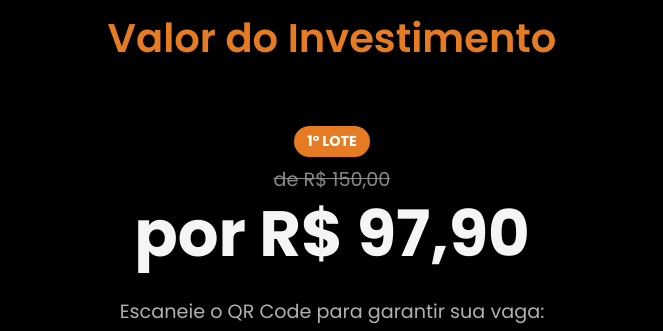
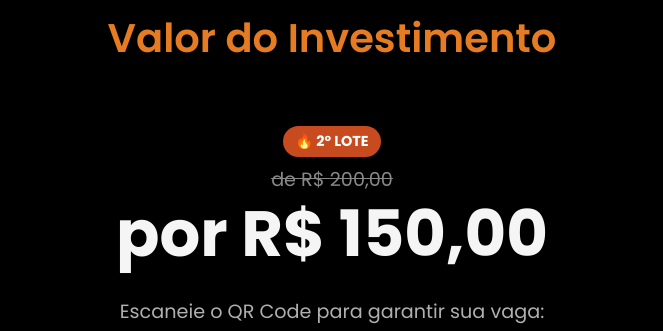
Before and after one commit to ravinmor/caminho-do-sol-nvl-1, a plain HTML site: page index.html in a window 1280 px wide. Shown: the part 4780-5111 px from the top of the page, without its empty margins (308-971 px from the left). Drawn offline with Linux system fonts and the light colour scheme.

Commit message:
Price Update

```diff
--- a/index.html
+++ b/index.html
@@ -248,9 +248,9 @@
             <div class="investment-box reveal">
 
                 <div class="price-header">
-                    <span class="lot-badge">1º Lote</span>
-                    <span class="old-price">de R$ 150,00</span>
-                    <span class="investment-price">por R$ 97,90</span>
+                    <span class="lot-badge" style="background-color: #c74b1e;">🔥 2º Lote</span>
+                    <span class="old-price">de R$ 200,00</span>
+                    <span class="investment-price">por R$ 150,00</span>
                 </div>
 
                 <p>Escaneie o QR Code para garantir sua vaga:</p>
@@ -262,7 +262,7 @@
                 <p
                     class="pix-key"
                     id="btnCopyPix"
-                    data-key="00020101021126360014br.gov.bcb.pix0114+5584998385541520400005303986540597.905802BR5925DANIEL LUCAS LEITE DE MAC6009SAO PAULO622905251K9Z94ZG1N38HC381411F1FGE630405FD"
+                    data-key="00020101021126360014br.gov.bcb.pix0114+55849985477635204000053039865406150.005802BR5925DANIEL LUCAS LEITE DE MAC6009SAO PAULO622905251KAEPPQ9ACGFYGTXF0Q4MT11C63042816"
                     title="Clique para copiar"
                 >
                     📋 Copiar Chave PIX (Copia e Cola)
@@ -274,7 +274,7 @@
                     <p class="instruction-text">Clique no botão abaixo para enviar o comprovante e confirmar sua inscrição.</p>
                 </div>
 
-                <a href="https://wa.me/5584998385541?text=Ol%C3%A1!%20Acabei%20de%20fazer%20o%20pix%20de%20R$%2097,90%20para%20o%20Banquete%20no%20Topo.%20Segue%20o%20comprovante:"
+                <a href="https://wa.me/5584998385541?text=Ol%C3%A1!%20Acabei%20de%20fazer%20o%20pix%20do%202%C2%BA%20Lote%20(R$%20129,90)%20para%20o%20Banquete%20no%20Topo.%20Segue%20o%20comprovante:"
                     target="_blank"
                     class="cta-button investment-button whatsapp-btn"
                 >
```
Also changed, not shown: assets/images/qrcode-pix.jpeg, 1 other file.
